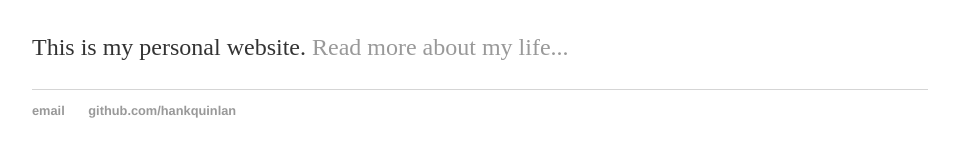
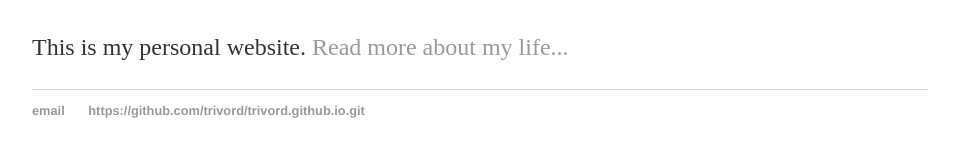
Before and after one commit to trivord/trivord.github.io, a Jekyll site: the page built from index.html, in a window 1280 px wide. Shown: the part 166-323 px from the top of the page, without its empty margins (160-1119 px from the left). Built offline with Jekyll 4.4.1, drawn with Linux system fonts in a browser that asks for light colours.

Commit message:
Update default.html

```diff
--- a/_layouts/default.html
+++ b/_layouts/default.html
@@ -21,8 +21,8 @@
 			</div><!-- /.container -->
 			<footer>
 	    		<ul>
-	        		<li><a href="mailto:hankquinlanhub@gmail.com">email</a></li>
-	        		<li><a href="https://github.com/hankquinlan">github.com/hankquinlan</a></li>
+	        		<li><a href="trivord91@gmail.com">email</a></li>
+	        		<li><a href="https://github.com/trivord/trivord.github.io.git">https://github.com/trivord/trivord.github.io.git</a></li>
 				</ul>
 			</footer>
 		</body>
```
